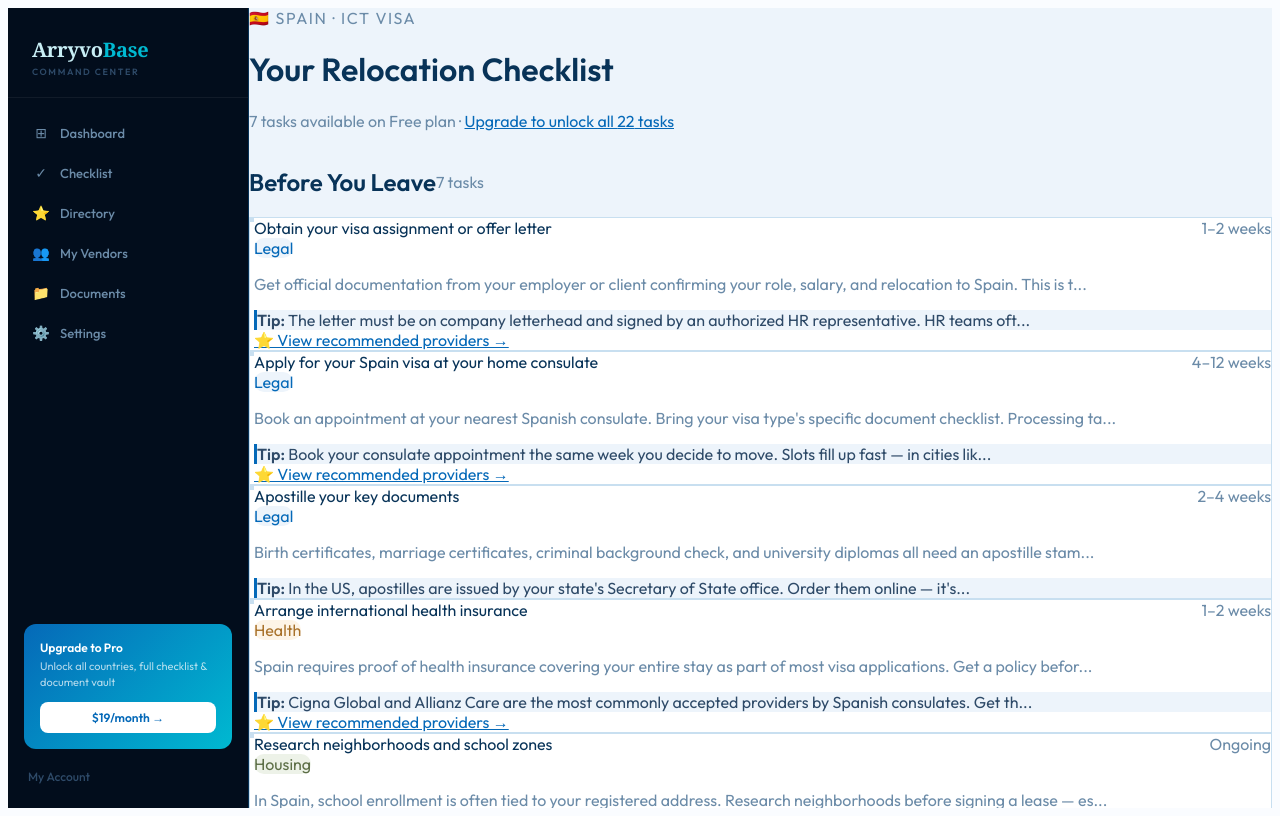
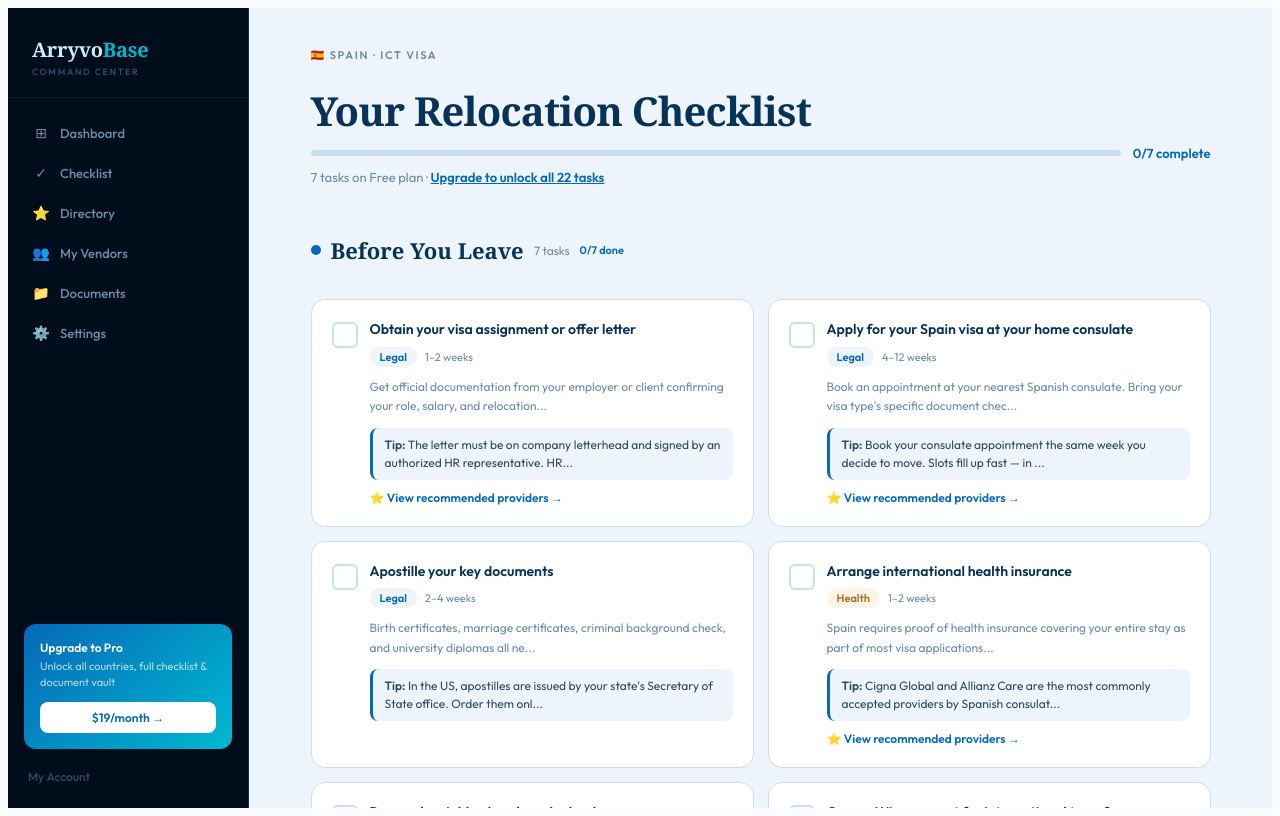
Before and after one commit to playmakerpm/arryvobase, a Next.js app: page /checklist in a window 1280 px wide. Built offline with nearby package versions, Linux system fonts and the light colour scheme.

Commit message:
Tile layout for checklist and directory, working filters and checkboxes

```diff
--- a/app/(dashboard)/checklist/page.tsx
+++ b/app/(dashboard)/checklist/page.tsx
@@ -1,136 +1,75 @@
-import { TASKS, VISA_TYPES, PHASES_META, CATEGORIES_META } from "@/lib/data/checklist";
+"use client";
+
+import { useState } from "react";
+import { TASKS, PHASES_META, CATEGORIES_META } from "@/lib/data/checklist";
 import Link from "next/link";
 
 export default function ChecklistPage() {
   const userVisa = "ICT" as const;
-  const userTasks = TASKS.filter((t) => t.visaTypes.includes(userVisa))
-    .sort((a, b) => a.order - b.order);
-
+  const userTasks = TASKS.filter((t) => t.visaTypes.includes(userVisa)).sort((a, b) => a.order - b.order);
+  const freePhases = ["before"];
   const phases = Object.values(PHASES_META);
-  const freePhases = ["before"];
+  const [checked, setChecked] = useState<Record<string, boolean>>({});
+  const toggleTask = (id: string) => setChecked((prev) => ({ ...prev, [id]: !prev[id] }));
+  const totalFree = userTasks.filter(t => freePhases.includes(t.phase)).length;
+  const totalDone = Object.values(checked).filter(Boolean).length;
 
   return (
-    <div className="p-8 max-w-4xl mx-auto">
-      {/* Header */}
-      <div className="mb-8">
-        <div className="text-sm font-body font-medium mb-1"
-          style={{ color: "#6B8BA8", letterSpacing: "0.1em", textTransform: "uppercase" }}>
-          🇪🇸 Spain · ICT Visa
+    <div style={{ padding: "40px", maxWidth: "900px", margin: "0 auto" }}>
+      <div style={{ marginBottom: "32px" }}>
+        <div style={{ fontSize: "11px", fontWeight: 600, letterSpacing: ".15em", textTransform: "uppercase", color: "#6B8BA8", marginBottom: "8px" }}>🇪🇸 Spain · ICT Visa</div>
+        <h1 style={{ fontFamily: "Georgia, serif", fontSize: "40px", fontWeight: 600, color: "#083358", letterSpacing: "-.02em", lineHeight: 1.1, marginBottom: "12px" }}>Your Relocation Checklist</h1>
+        <div style={{ display: "flex", alignItems: "center", gap: "12px", marginBottom: "8px" }}>
+          <div style={{ flex: 1, height: "6px", background: "#C8DFF0", borderRadius: "3px", overflow: "hidden" }}>
+            <div style={{ height: "100%", width: totalFree > 0 ? `${Math.round((totalDone / totalFree) * 100)}%` : "0%", background: "linear-gradient(90deg, #0569B8, #00B9D1)", borderRadius: "3px", transition: "width .4s ease" }} />
+          </div>
+          <div style={{ fontSize: "13px", fontWeight: 600, color: "#0569B8", whiteSpace: "nowrap" }}>{totalDone}/{totalFree} complete</div>
         </div>
-        <h1 className="font-display text-4xl font-semibold" style={{ color: "#083358" }}>
-          Your Relocation Checklist
-        </h1>
-        <p className="mt-2 font-body text-sm" style={{ color: "#6B8BA8" }}>
-          {userTasks.filter(t => freePhases.includes(t.phase)).length} tasks available on Free plan ·{" "}
-          <Link href="/upgrade" style={{ color: "#0569B8" }}>Upgrade to unlock all {userTasks.length} tasks</Link>
-        </p>
+        <div style={{ fontSize: "13px", color: "#6B8BA8" }}>{totalFree} tasks on Free plan · <Link href="/upgrade" style={{ color: "#0569B8", fontWeight: 600 }}>Upgrade to unlock all {userTasks.length} tasks</Link></div>
       </div>
 
-      {/* Phases */}
-      <div className="space-y-8">
+      <div style={{ display: "flex", flexDirection: "column", gap: "40px" }}>
         {phases.map((phase) => {
           const phaseTasks = userTasks.filter((t) => t.phase === phase.id);
           const isLocked = !freePhases.includes(phase.id);
-
+          const phaseComplete = phaseTasks.filter(t => checked[t.id]).length;
           return (
             <div key={phase.id}>
-              {/* Phase header */}
-              <div className="flex items-center gap-3 mb-4">
-                <div className="w-3 h-3 rounded-full" style={{ background: phase.color }} />
-                <h2 className="font-body font-semibold text-base" style={{ color: "#083358" }}>
-                  {phase.label}
-                </h2>
-                <span className="text-xs font-body" style={{ color: "#6B8BA8" }}>
-                  {phaseTasks.length} tasks
-                </span>
-                {isLocked && (
-                  <span className="text-xs font-body font-semibold px-2 py-0.5 rounded-full"
-                    style={{ background: "#EDF4FB", color: "#0569B8", border: "1px solid #C8DFF0" }}>
-                    🔒 Pro
-                  </span>
-                )}
+              <div style={{ display: "flex", alignItems: "center", gap: "10px", marginBottom: "16px" }}>
+                <div style={{ width: "10px", height: "10px", borderRadius: "50%", background: phase.color, flexShrink: 0 }} />
+                <h2 style={{ fontFamily: "Georgia, serif", fontSize: "22px", fontWeight: 600, color: "#083358" }}>{phase.label}</h2>
+                <span style={{ fontSize: "12px", color: "#6B8BA8" }}>{phaseTasks.length} tasks</span>
+                {!isLocked && <span style={{ fontSize: "11px", color: "#0569B8", fontWeight: 600 }}>{phaseComplete}/{phaseTasks.length} done</span>}
+                {isLocked && <span style={{ fontSize: "11px", fontWeight: 700, padding: "3px 10px", borderRadius: "20px", background: "#EDF4FB", color: "#0569B8", border: "1px solid #C8DFF0" }}>🔒 Pro</span>}
               </div>
-
-              {/* Tasks */}
               {isLocked ? (
-                <div className="rounded-2xl p-6 text-center" style={{ background: "#EDF4FB", border: "1px dashed #C8DFF0" }}>
-                  <div className="font-body text-sm font-medium mb-1" style={{ color: "#083358" }}>
-                    {phaseTasks.length} tasks in this phase
-                  </div>
-                  <div className="font-body text-xs mb-3" style={{ color: "#6B8BA8" }}>
-                    Unlock {phase.label} tasks with Arryvo Base Pro
-                  </div>
-                  <Link href="/upgrade"
-                    className="inline-block text-xs font-body font-semibold px-4 py-2 rounded-lg text-white"
-                    style={{ background: "#0569B8" }}>
-                    Upgrade to Pro — $19/mo
-                  </Link>
+                <div style={{ borderRadius: "16px", padding: "32px", textAlign: "center", background: "#EDF4FB", border: "1px dashed #C8DFF0" }}>
+                  <div style={{ fontSize: "14px", fontWeight: 600, color: "#083358", marginBottom: "6px" }}>{phaseTasks.length} tasks locked</div>
+                  <div style={{ fontSize: "13px", color: "#6B8BA8", marginBottom: "16px" }}>Unlock {phase.label} with Arryvo Base Pro</div>
+                  <Link href="/upgrade" style={{ display: "inline-block", background: "#0569B8", color: "white", padding: "10px 24px", borderRadius: "8px", fontSize: "13px", fontWeight: 600, textDecoration: "none" }}>Upgrade to Pro — $19/mo</Link>
                 </div>
               ) : (
-                <div className="space-y-3">
-                  {phaseTasks.map((task, i) => {
+                <div style={{ display: "grid", gridTemplateColumns: "1fr 1fr", gap: "14px" }}>
+                  {phaseTasks.map((task) => {
+                    const isDone = !!checked[task.id];
                     const catMeta = CATEGORIES_META[task.category];
-                    const isDone = false;
-
                     return (
                       <div key={task.id}
-                        className="rounded-xl p-4"
-                        style={{
-                          background: isDone ? "#EDF4FB" : "white",
-                          border: `1px solid ${isDone ? "#C8DFF0" : "#C8DFF0"}`,
-                        }}>
-                        <div className="flex items-start gap-3">
-                          {/* Checkbox */}
-                          <div className="flex-shrink-0 mt-0.5">
-                            <div className="w-5 h-5 rounded-md flex items-center justify-center cursor-pointer"
-                              style={{
-                                background: isDone ? "#00B9D1" : "white",
-                                border: `2px solid ${isDone ? "#00B9D1" : "#C8DFF0"}`,
-                              }}>
-                              {isDone && <span className="text-white text-xs font-bold">✓</span>}
+                        style={{ background: isDone ? "#F0F7F4" : "white", border: `1px solid ${isDone ? "#A8D5C0" : "#C8DFF0"}`, borderRadius: "14px", padding: "20px", cursor: "pointer", transition: "all .15s" }}
+                        onClick={() => toggleTask(task.id)}>
+                        <div style={{ display: "flex", alignItems: "flex-start", gap: "12px" }}>
+                          <div style={{ width: "22px", height: "22px", borderRadius: "6px", flexShrink: 0, border: `2px solid ${isDone ? "#00B9D1" : "#C8DFF0"}`, background: isDone ? "#00B9D1" : "white", display: "flex", alignItems: "center", justifyContent: "center", marginTop: "2px", transition: "all .15s" }}>
+                            {isDone && <span style={{ color: "white", fontSize: "12px", fontWeight: 700 }}>✓</span>}
+                          </div>
+                          <div style={{ flex: 1 }}>
+                            <div style={{ fontSize: "14px", fontWeight: 600, color: isDone ? "#6B8BA8" : "#083358", textDecoration: isDone ? "line-through" : "none", lineHeight: 1.35, marginBottom: "8px" }}>{task.title}</div>
+                            <div style={{ display: "flex", alignItems: "center", gap: "8px" }}>
+                              <span style={{ fontSize: "11px", fontWeight: 600, padding: "3px 10px", borderRadius: "20px", background: catMeta.bg, color: catMeta.color }}>{task.category}</span>
+                              <span style={{ fontSize: "11px", color: "#6B8BA8" }}>{task.timeEstimate}</span>
                             </div>
-                          </div>
-
-                          <div className="flex-1 min-w-0">
-                            <div className="flex items-start justify-between gap-2">
-                              <div className="font-body font-medium text-sm"
-                                style={{ color: isDone ? "#6B8BA8" : "#083358",
-                                  textDecoration: isDone ? "line-through" : "none" }}>
-                                {task.title}
-                              </div>
-                              <span className="text-xs font-body flex-shrink-0" style={{ color: "#6B8BA8" }}>
-                                {task.timeEstimate}
-                              </span>
-                            </div>
-
-                            <div className="flex items-center gap-2 mt-2">
-                              <span className="text-xs px-2 py-0.5 rounded-full font-body font-medium"
-                                style={{ background: catMeta.bg, color: catMeta.color }}>
-                                {task.category}
-                              </span>
-                            </div>
-
-                            {!isDone && task.description && (
-                              <p className="mt-2 text-xs font-body leading-relaxed"
-                                style={{ color: "#6B8BA8" }}>
-                                {task.description.slice(0, 120)}...
-                              </p>
-                            )}
-
-                            {!isDone && task.tip && (
-                              <div className="mt-2 p-2 rounded-lg text-xs font-body"
-                                style={{ background: "#EDF4FB", color: "#2E4A68", borderLeft: `3px solid ${phase.color}` }}>
-                                <strong>Tip:</strong> {task.tip.slice(0, 100)}...
-                              </div>
-                            )}
-
-                            {!isDone && task.hasRecommendation && (
-                              <Link href="/directory"
-                                className="inline-flex items-center gap-1 mt-2 text-xs font-body font-semibold"
-                                style={{ color: "#0569B8" }}>
-                                ⭐ View recommended providers →
-                              </Link>
-                            )}
+                            {!isDone && task.description && <p style={{ marginTop: "10px", fontSize: "12px", color: "#6B8BA8", lineHeight: 1.6 }}>{task.description.slice(0, 100)}...</p>}
+                            {!isDone && task.tip && <div style={{ marginTop: "10px", padding: "8px 12px", borderRadius: "8px", background: "#EDF4FB", borderLeft: `3px solid ${phase.color}`, fontSize: "12px", color: "#2E4A68", lineHeight: 1.5 }}><strong>Tip:</strong> {task.tip.slice(0, 90)}...</div>}
+                            {!isDone && task.hasRecommendation && <Link href="/directory" style={{ display: "inline-flex", alignItems: "center", gap: "4px", marginTop: "10px", fontSize: "12px", fontWeight: 600, color: "#0569B8", textDecoration: "none" }} onClick={(e) => e.stopPropagation()}>⭐ View recommended providers →</Link>}
                           </div>
                         </div>
                       </div>
```
Also changed, not shown: app/(dashboard)/directory/page.tsx (+54 -112 lines).
